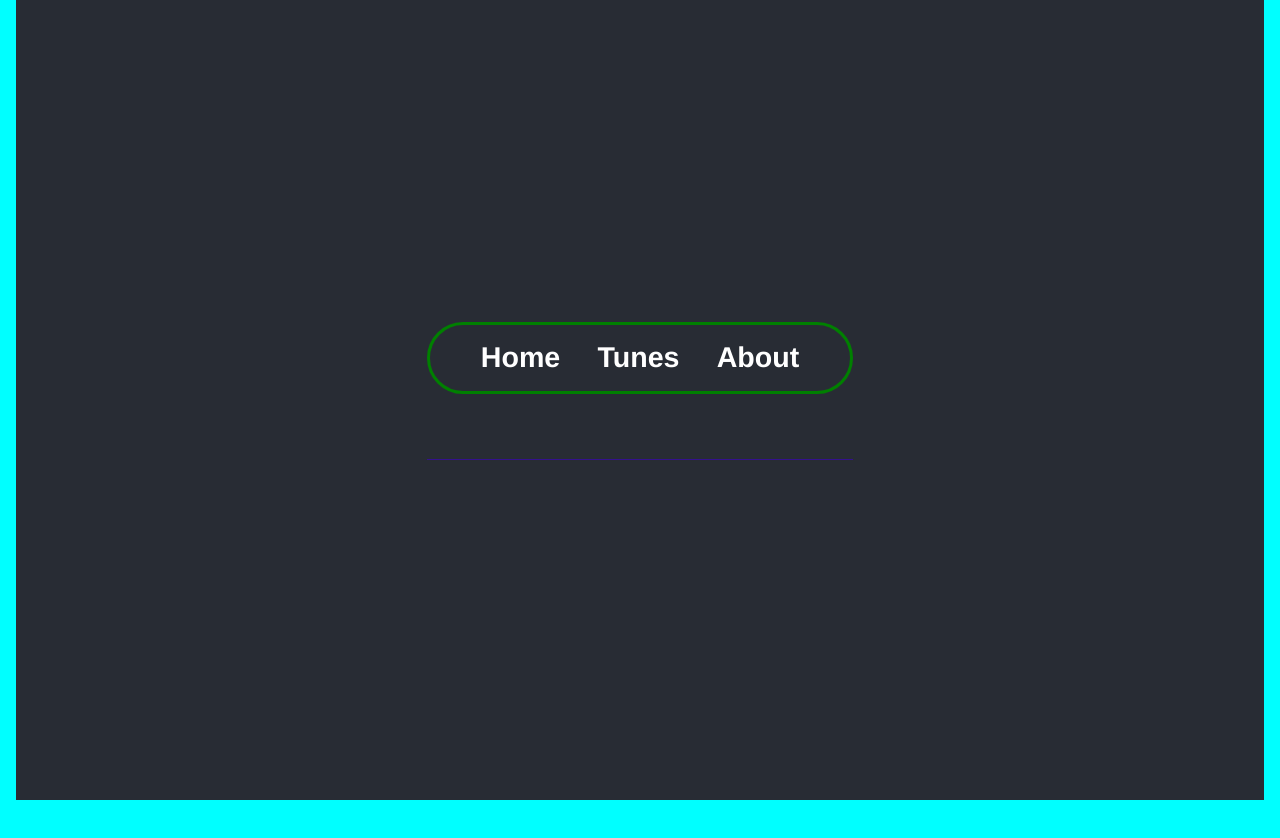
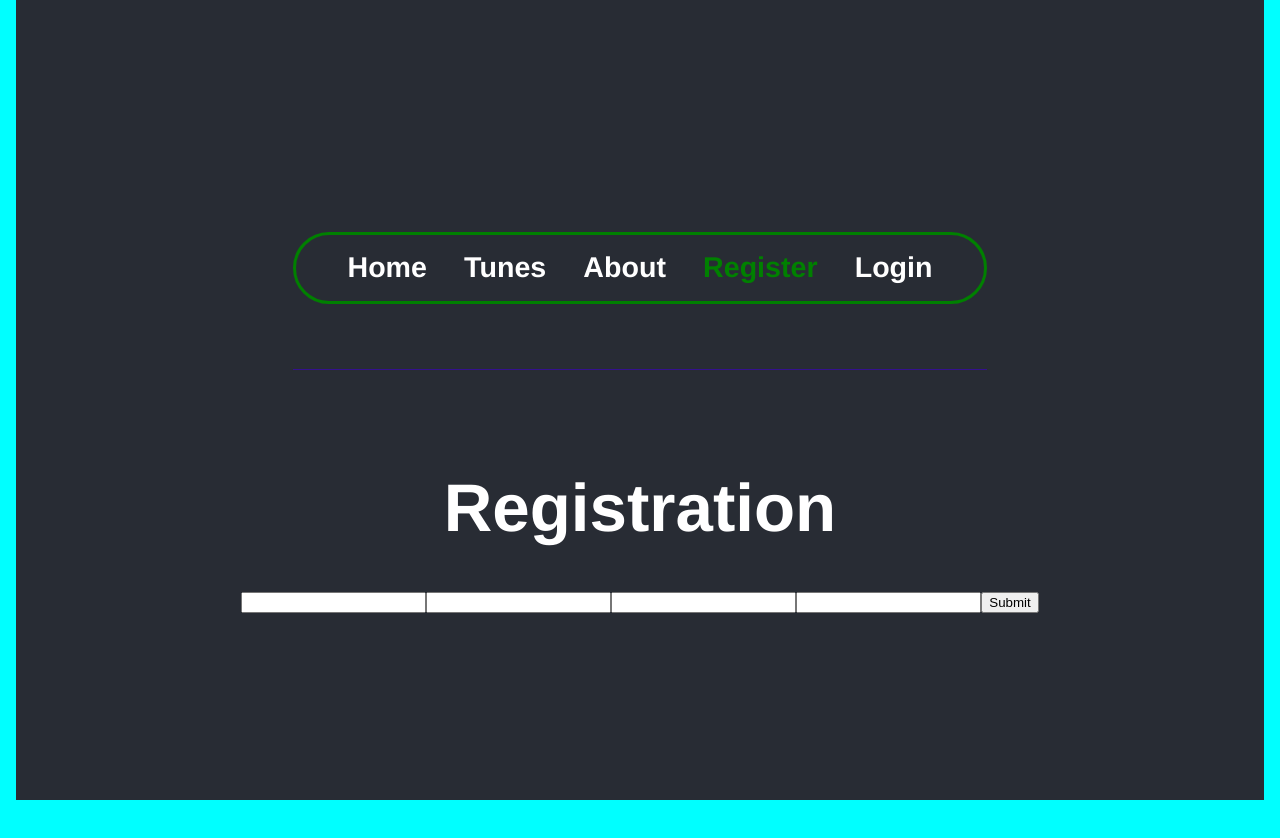
Before and after one commit to MichalPavlovsky/Itunes, a React (Create React App) app: page /register in a window 1280 px wide. Shown: the top 838 px of the page. Built offline with nearby package versions, Linux system fonts and the light colour scheme.

Commit message:
registration

```diff
--- a/src/App.tsx
+++ b/src/App.tsx
@@ -9,6 +9,8 @@ import TheNavigation from './components/TheNavigation'
 import About from "./views/About";
 import Tunes from "./views/Tunes";
 import Home from "./views/Home";
+import Register from "./views/Register";
+import Login from "./views/Login";
 
 function App() {
   return (
@@ -21,6 +23,8 @@ function App() {
         <Route path="/" component={Home} exact />
         <Route path="/tunes" component={Tunes}/>
         <Route path="/about" component={About}/>
+        <Route path="/register" component={Register} />
+        <Route path="/login" component={Login} />
       </Switch>
       </main>
     </div>
--- a/src/components/TheNavigation.tsx
+++ b/src/components/TheNavigation.tsx
@@ -12,6 +12,8 @@ const TheNavigation = (props: Props) => {
           <NavLink to="/" exact>Home</NavLink>
           <NavLink to="/tunes">Tunes</NavLink>
           <NavLink to="/about">About</NavLink>
+          <NavLink to="/register">Register</NavLink>
+          <NavLink to="/login">Login</NavLink>
       </nav>
   )
 }
--- a/src/components/tunes/TunesSearchForm.tsx
+++ b/src/components/tunes/TunesSearchForm.tsx
@@ -7,9 +7,9 @@ type Props = {
 
 const TunesSearchForm: React.FC<Props> = (props) => {
   const searchInput = useRef<HTMLInputElement>(null)
-    const handleSubmit = (e: React.FormEvent<HTMLFormElement>) => {
-        e.preventDefault()
-        searchForMusic()
+  const handleSubmit = (e: React.FormEvent<HTMLFormElement>) => {
+    e.preventDefault()
+    searchForMusic()
 
     }
     const searchForMusic = () => {
--- /dev/null
+++ b/src/views/Login.tsx
@@ -0,0 +1,74 @@
+import React, { useRef, useState } from 'react';
+
+const Login = () => {
+    const [email, setEmail] = useState('');
+    const [password, setPassword] = useState('');
+
+    const emailfield = useRef<HTMLInputElement>(null);
+    const passwordfield = useRef<HTMLInputElement>(null);
+
+    const handleSubmit = (e: React.FormEvent<HTMLFormElement>) => {
+        e.preventDefault();
+        // Tu môžeš vykonať POST požiadavku s použitím zadaných údajov
+        const data = {
+            email: email,
+            password: password
+        };
+
+        // Napríklad pomocou fetch funkcie
+        fetch('http://localhost:8080/api/v1/auth/authenticate', {
+            method: 'POST',
+            headers: {
+                'Content-Type': 'application/json',
+            },
+            body: JSON.stringify(data),
+        })
+            .then((response) => response.json())
+            .then((responseData) => {
+                console.log(responseData); // Tu môžeš spracovať odpoveď zo servera
+            })
+            .catch((error) => {
+                console.error('Error:', error);
+            });
+    };
+
+    const handleInput = (e: React.ChangeEvent<HTMLInputElement>) => {
+        const { name, value } = e.target;
+
+        switch (name) {
+            case 'email':
+                setEmail(String(value));
+                break;
+            case 'password':
+                setPassword(String(value));
+                break;
+            default:
+                break;
+        }
+    };
+
+    return (
+        <div className='home'>
+            <h1>Registration</h1>
+            <form onSubmit={handleSubmit}>
+                <input
+                    ref={emailfield}
+                    type='text'
+                    name='email'
+                    onChange={handleInput}
+                    className='email'
+                />
+                <input
+                    ref={passwordfield}
+                    type='text'
+                    name='password'
+                    onChange={handleInput}
+                    className='password'
+                />
+                <button type='submit'>Login</button>
+            </form>
+        </div>
+    );
+};
+
+export default Login;
--- /dev/null
+++ b/src/views/Register.tsx
@@ -0,0 +1,100 @@
+import React, { useRef, useState } from 'react';
+
+const Register = () => {
+    const [names, setName] = useState('');
+    const [surname, setSurname] = useState('');
+    const [email, setEmail] = useState('');
+    const [password, setPassword] = useState('');
+
+    const namefield = useRef<HTMLInputElement>(null);
+    const surnamefield = useRef<HTMLInputElement>(null);
+    const emailfield = useRef<HTMLInputElement>(null);
+    const passwordfield = useRef<HTMLInputElement>(null);
+
+    const handleSubmit = (e: React.FormEvent<HTMLFormElement>) => {
+        e.preventDefault();
+        // Tu môžeš vykonať POST požiadavku s použitím zadaných údajov
+        const data = {
+            firstname: names,
+            lastname: surname,
+            email: email,
+            password: password,
+        };
+
+        // Napríklad pomocou fetch funkcie
+        fetch('http://localhost:8080/api/v1/auth/register', {
+            method: 'POST',
+            headers: {
+                'Content-Type': 'application/json',
+            },
+            body: JSON.stringify(data),
+        })
+            .then((response) => response.json())
+            .then((responseData) => {
+                console.log(responseData); // Tu môžeš spracovať odpoveď zo servera
+            })
+            .catch((error) => {
+                console.error('Error:', error);
+            });
+    };
+
+    const handleInput = (e: React.ChangeEvent<HTMLInputElement>) => {
+        const { name, value } = e.target;
+
+        switch (name) {
+            case 'name':
+                setName(String(value));
+                break;
+            case 'surname':
+                setSurname(String(value));
+                break;
+            case 'email':
+                setEmail(String(value));
+                break;
+            case 'password':
+                setPassword(String(value));
+                break;
+            default:
+                break;
+        }
+    };
+
+    return (
+        <div className='home'>
+            <h1>Registration</h1>
+            <form onSubmit={handleSubmit}>
+                <input
+                    ref={namefield}
+                    type='text'
+                    name='name'
+                    onChange={handleInput}
+                    className='name'
+                />
+                <input
+                    ref={surnamefield}
+                    type='text'
+                    name='surname'
+                    onChange={handleInput}
+                    className='surname'
+                />
+                <input
+                    ref={emailfield}
+                    type='text'
+                    name='email'
+                    onChange={handleInput}
+                    className='email'
+                />
+                <input
+                    ref={passwordfield}
+                    type='text'
+                    name='password'
+                    onChange={handleInput}
+                    className='password'
+                />
+                <button type='submit'>Submit</button>
+            </form>
+        </div>
+    );
+};
+
+export default Register;
```
